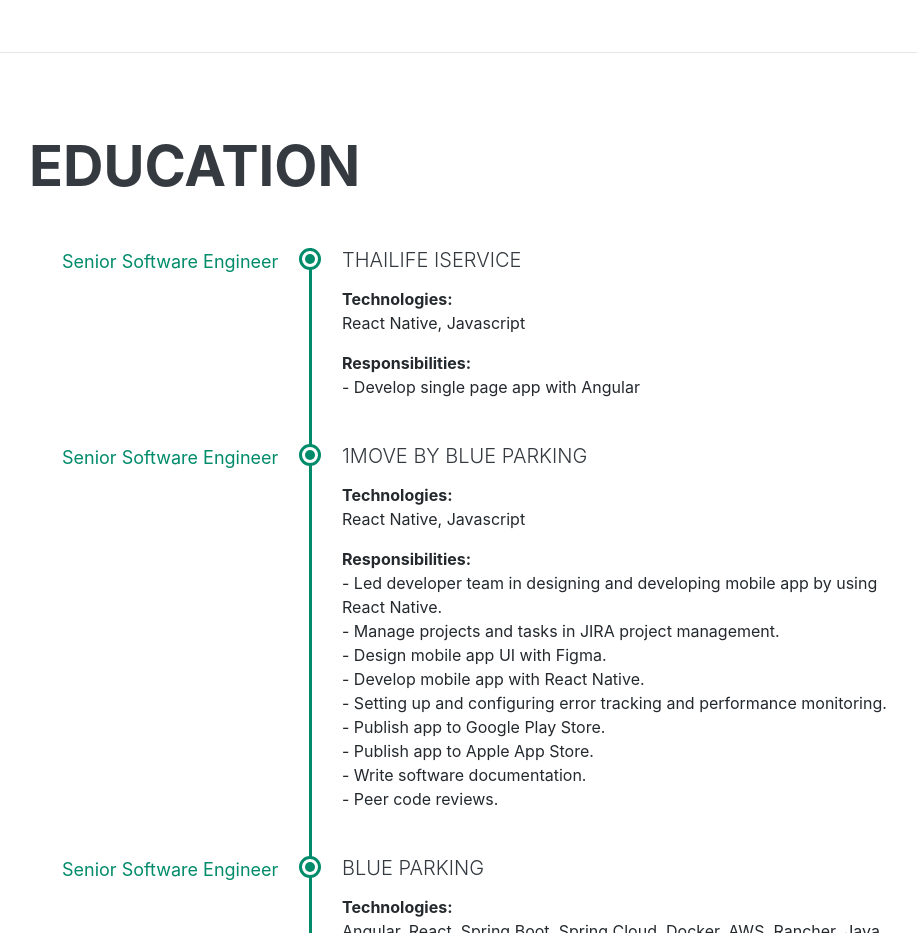
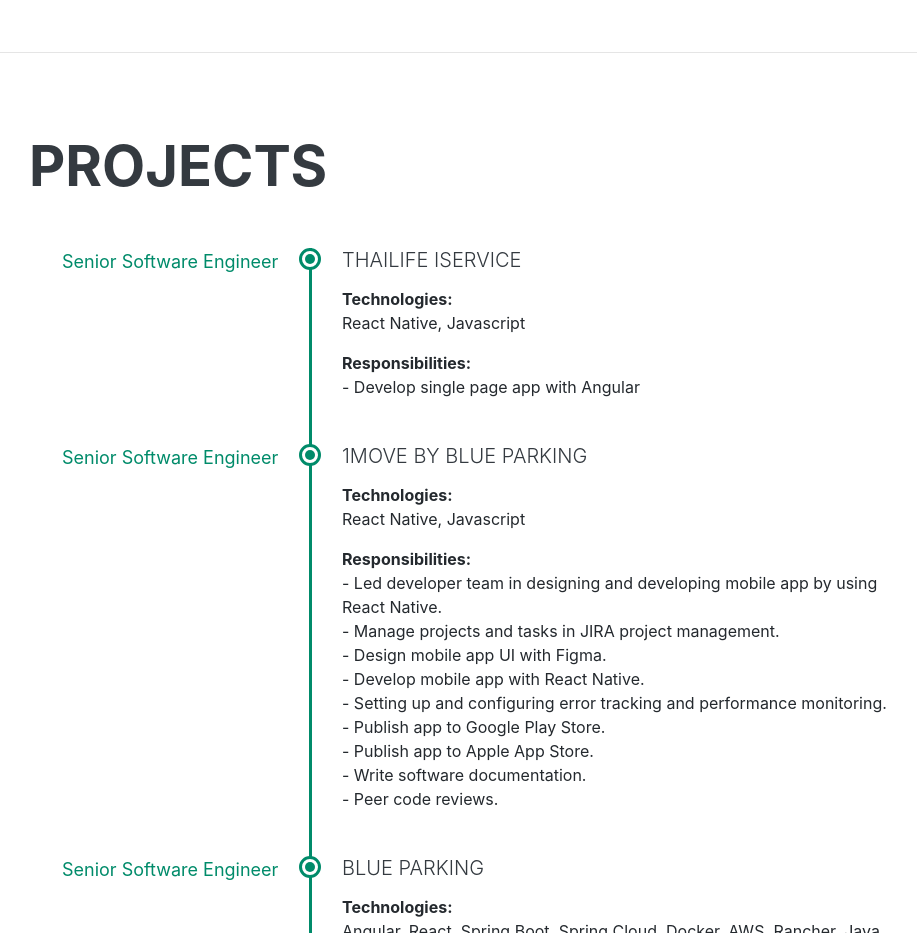
Before and after one commit to sungmen999/portfolio, a plain HTML site: page index.html in a window 1280 px wide. Shown: the part 2420-3353 px from the top of the page, without its empty margins (291-1208 px from the left). Drawn offline with nearby package versions, Linux system fonts and the light colour scheme; a web font is replaced by a local one.

Commit message:
Update index.html

```diff
--- a/index.html
+++ b/index.html
@@ -267,7 +267,7 @@
             <!-- projects-->
             <section class="resume-section" id="projects">
                 <div class="resume-section-content">
-                    <h2 class="mb-5">Education</h2>
+                    <h2 class="mb-5">Projects</h2>
                     <div class="timeline">
                         <div class="item">
                             <div class="work-place">
```
